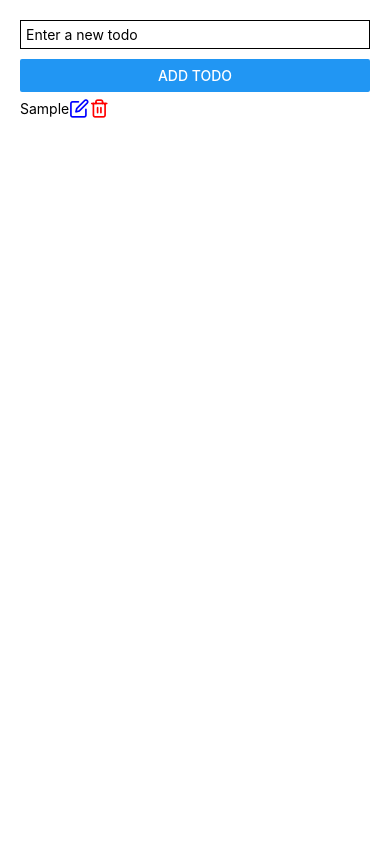
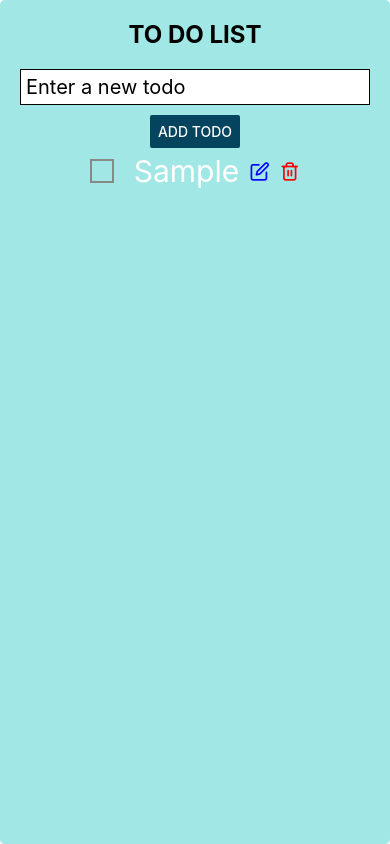
Before and after one commit to guidel6751/ToDoList, a React Native app: screen / in a window 390 px wide. Both pictures are taken after typing "Sample" into the empty fields and a click on the button "ADD TODO". Built offline with nearby package versions, Linux system fonts and the light colour scheme.

Commit message:
initial commit

```diff
--- a/package.json
+++ b/package.json
@@ -13,10 +13,12 @@
     "@expo/vector-icons": "^14.0.0",
     "expo": "~50.0.14",
     "expo-status-bar": "~1.11.1",
+    "npm": "^10.5.2",
     "react": "18.2.0",
     "react-dom": "^18.2.0",
     "react-native": "0.73.6",
     "react-native-web": "^0.19.10",
+    "start": "^5.1.0",
     "zustand": "^4.5.2"
   },
   "devDependencies": {
--- a/task/ToDoList.js
+++ b/task/ToDoList.js
@@ -1,8 +1,6 @@
-// ToDoList.js
-
 import React, { useState } from 'react';
-import { View, Text, TextInput, Button, FlatList, StyleSheet } from 'react-native';
-import { Feather } from '@expo/vector-icons'; // Importing Feather icons
+import { View, Text, TextInput, Button, FlatList, TouchableOpacity, Image, StyleSheet } from 'react-native';
+import { Feather } from '@expo/vector-icons';
 import create from 'zustand';
 
 const useToDoStore = create((set) => ({
@@ -15,41 +13,6 @@ const useToDoStore = create((set) => ({
       todos: state.todos.map((todo) => (todo.id === id ? updatedTodo : todo)),
     })),
 }));
-
-const TodoItem = ({ todo, onDelete, onEdit }) => {
-  const [editMode, setEditMode] = useState(false);
-  const [updatedText, setUpdatedText] = useState(todo.text);
-
-  const handleEdit = () => {
-    setEditMode(true);
-  };
-
-  const handleSave = () => {
-    onEdit(todo.id, { ...todo, text: updatedText });
-    setEditMode(false);
-  };
-
-  return (
-    <View style={styles.todoItem}>
-      {editMode ? (
-        <>
-          <TextInput
-            style={styles.input}
-            value={updatedText}
-            onChangeText={setUpdatedText}
-          />
-          <Button title="Save" onPress={handleSave} />
-        </>
-      ) : (
-        <>
-          <Text>{todo.text}</Text>
-          <Feather name="edit" size={20} color="blue" onPress={handleEdit} />
-          <Feather name="trash-2" size={20} color="red" onPress={() => onDelete(todo.id)} />
-        </>
-      )}
-    </View>
-  );
-};
 
 const ToDoList = () => {
   const todos = useToDoStore((state) => state.todos);
@@ -69,24 +32,73 @@ const ToDoList = () => {
     }
   };
 
+  const TodoItem = ({ todo }) => {
+    const [editMode, setEditMode] = useState(false);
+    const [updatedText, setUpdatedText] = useState(todo.text);
+    const [completed, setCompleted] = useState(false);
+
+    const handlePress = () => {
+      setCompleted(!completed);
+    };
+
+    const handleEdit = () => {
+      setEditMode(true);
+    };
+
+    const handleSave = () => {
+      editTodo(todo.id, { ...todo, text: updatedText });
+      setEditMode(false);
+    };
+
+    return (
+      <TouchableOpacity onPress={handlePress} style={styles.todoItem}>
+        <View style={styles.checkboxContainer}>
+          <View style={[styles.checkbox, completed && styles.checked]} />
+        </View>
+        {editMode ? (
+          <>
+            <TextInput
+              style={styles.input}
+              value={updatedText}
+              onChangeText={setUpdatedText}
+            />
+            <Button title="Save" onPress={handleSave} color="#05445E" />
+          </>
+        ) : (
+          <>
+            <Text style={[styles.itemText, completed && styles.itemTextCompleted]}>
+              {todo.text}
+            </Text>
+            <View style={styles.iconsContainer}>
+              <TouchableOpacity onPress={handleEdit} style={styles.iconButton}>
+                <Feather name="edit" size={20} color="blue" />
+              </TouchableOpacity>
+              <TouchableOpacity
+                onPress={() => deleteTodo(todo.id)}
+                style={styles.iconButton}
+              >
+                <Feather name="trash-2" size={20} color="red" />
+              </TouchableOpacity>
+            </View>
+          </>
+        )}
+      </TouchableOpacity>
+    );
+  };
+
   return (
     <View style={styles.container}>
+      <Text style={styles.title}>TO DO LIST</Text>
       <TextInput
         style={styles.input}
         placeholder="Enter a new todo"
         value={newTodoText}
         onChangeText={setNewTodoText}
       />
-      <Button title="Add Todo" onPress={handleAddTodo} />
+      <Button title="Add Todo" onPress={handleAddTodo} color="#05445E" />
       <FlatList
         data={todos}
-        renderItem={({ item }) => (
-          <TodoItem
-            todo={item}
-            onDelete={deleteTodo}
-            onEdit={editTodo}
-          />
-        )}
+        renderItem={({ item }) => <TodoItem todo={item} />}
         keyExtractor={(item) => item.id.toString()}
       />
     </View>
@@ -96,17 +108,72 @@ const ToDoList = () => {
 const styles = StyleSheet.create({
   container: {
     flex: 1,
+    justifyContent: 'center',
+    alignItems: 'center',
+    backgroundColor: '#A0E7E5',
     padding: 20,
+    borderRadius: 5,
+    width: '100%',
+    maxWidth: 400,
+    shadowColor: '#000',
+    shadowOffset: {
+      width: 0,
+      height: 2,
+    },
+    shadowOpacity: 0.1,
+    shadowRadius: 10,
+    elevation: 5,
+  },
+  title: {
+    fontSize: 24,
+    fontWeight: 'bold',
+    marginBottom: 20,
+    color: 'black',
   },
   input: {
     marginBottom: 10,
     borderWidth: 1,
     padding: 5,
+    width: '100%',
+    backgroundColor: '#fff',
+    fontSize: 20,
   },
   todoItem: {
     flexDirection: 'row',
     alignItems: 'center',
     marginVertical: 5,
+    width: '100%',
+  },
+  checkboxContainer: {
+    width: 24,
+    height: 24,
+    borderWidth: 2,
+    borderColor: '#888',
+    marginRight: 10,
+  },
+  checkbox: {
+    flex: 1,
+    backgroundColor: 'transparent',
+  },
+  checked: {
+    backgroundColor: '#4CAF50',
+  },
+  itemText: {
+    fontSize: 30,
+    flex: 1,
+    marginLeft: 10,
+    color: '#fff',
+  },
+  itemTextCompleted: {
+    textDecorationLine: 'line-through',
+    color: '#888',
+  },
+  iconsContainer: {
+    flexDirection: 'row',
+    alignItems: 'center',
+  },
+  iconButton: {
+    marginLeft: 10,
   },
 });
 
```
Also changed, not shown: 1 other file (tests, documents, lock files or other folders).
